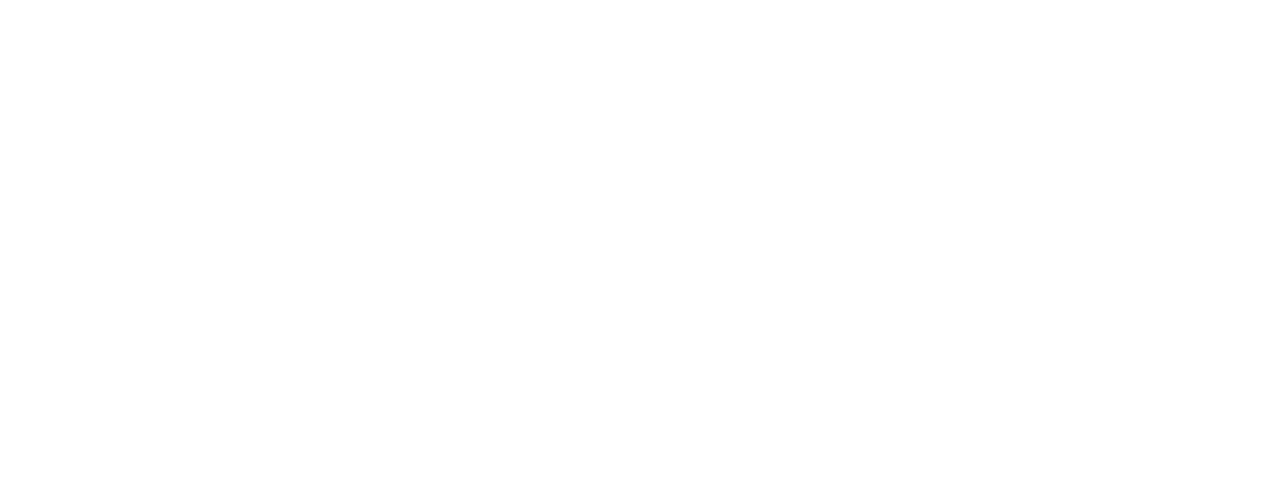
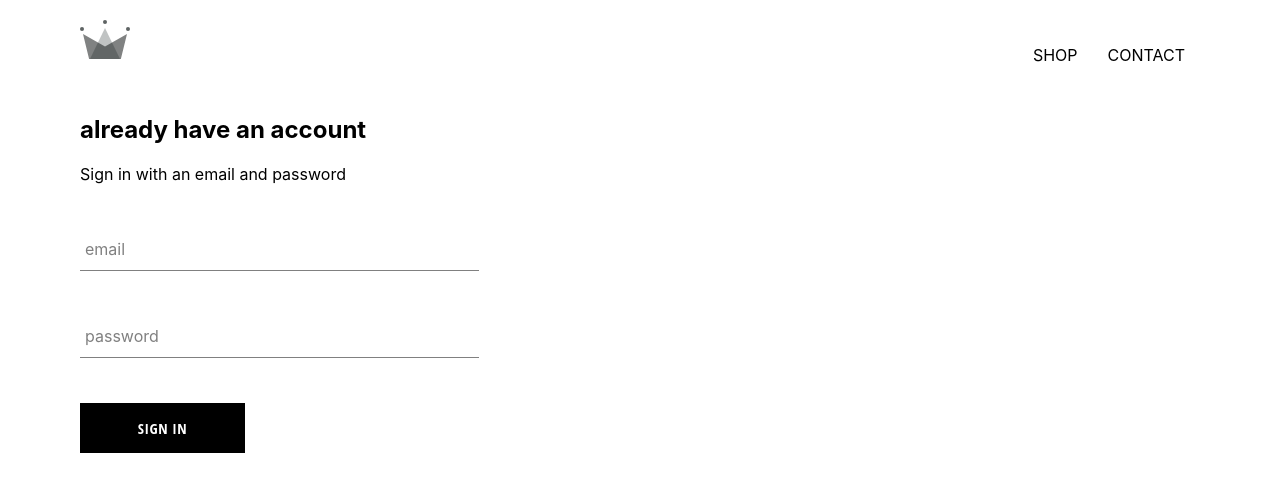
Before and after one commit to Manish4359/React, a React (Create React App) app in the folder crwn-clothing/: page /signin in a window 1280 px wide. Shown: the top 492 px of the page. Built offline with nearby package versions, Linux system fonts and the light colour scheme.

Commit message:
clothing app header and sign in feature added

```diff
--- a/crwn-clothing/src/App.css
+++ b/crwn-clothing/src/App.css
@@ -1,3 +1,8 @@
 body {
   padding: 20px 80px;
 }
+
+a {
+  text-decoration: none;
+  color: black;
+}
--- a/crwn-clothing/src/App.js
+++ b/crwn-clothing/src/App.js
@@ -3,13 +3,17 @@
 import { Switch, Route } from "react-router-dom";
 import HomePage from "./pages/homepage/homepage.component";
 import ShopPage from "./shop/shop.component";
+import SignInAndSignUp from "./components/sign-in-and-sign-up/sign-in-and-sign-up.component";
+import Header from "./components/header/header.component";
 
 function App() {
   return (
     <div className="App">
+      <Header />
       <Switch>
         <Route exact path="/" component={HomePage} />
-        <Route exact path="/shop" component={ShopPage} />
+        <Route path="/shop" component={ShopPage} />
+        <Route path="/signin" component={SignInAndSignUp} />
       </Switch>
     </div>
   );
--- /dev/null
+++ b/crwn-clothing/src/components/custom-button/custom-button.component.jsx
@@ -0,0 +1,11 @@
+import React from "react";
+
+import "./custom-button.styles.scss";
+
+const CustomButton = ({ children, ...otherProps }) => (
+  <button className="custom-button" {...otherProps}>
+    {children}
+  </button>
+);
+
+export default CustomButton;
--- /dev/null
+++ b/crwn-clothing/src/components/custom-button/custom-button.styles.scss
@@ -0,0 +1,22 @@
+.custom-button {
+  min-width: 165px;
+  width: auto;
+  height: 50px;
+  letter-spacing: 0.5px;
+  line-height: 50px;
+  padding: 0 35px 0 35px;
+  font-size: 15px;
+  background-color: black;
+  color: white;
+  text-transform: uppercase;
+  font-family: "Open Sans Condensed";
+  font-weight: bolder;
+  border: none;
+  cursor: pointer;
+
+  &:hover {
+    background-color: white;
+    color: black;
+    border: 1px solid black;
+  }
+}
--- /dev/null
+++ b/crwn-clothing/src/components/form-input/form-input.component.jsx
@@ -0,0 +1,20 @@
+import React from "react";
+
+import "./form-input.styles.scss";
+
+const FormInput = ({ handleChange, label, ...otherProps }) => (
+  <div className="group">
+    <input className="form-input" onChange={handleChange} {...otherProps} />
+    {label ? (
+      <label
+        className={`${
+          otherProps.value.length ? "shrink" : ""
+        } form-input-label`}
+      >
+        {label}
+      </label>
+    ) : null}
+  </div>
+);
+
+export default FormInput;
--- /dev/null
+++ b/crwn-clothing/src/components/form-input/form-input.styles.scss
@@ -0,0 +1,54 @@
+$sub-color: grey;
+$main-color: black;
+
+@mixin shrinkLabel {
+  top: -14px;
+  font-size: 12px;
+  color: $main-color;
+}
+
+.group {
+  position: relative;
+  margin: 45px 0;
+
+  .form-input {
+    background: none;
+    background-color: white;
+    color: $sub-color;
+    font-size: 18px;
+    padding: 10px 10px 10px 5px;
+    display: block;
+    width: 100%;
+    border: none;
+    border-radius: 0;
+    border-bottom: 1px solid $sub-color;
+    margin: 25px 0;
+
+    &:focus {
+      outline: none;
+    }
+
+    &:focus ~ .form-input-label {
+      @include shrinkLabel();
+    }
+  }
+
+  input[type="password"] {
+    letter-spacing: 0.3em;
+  }
+
+  .form-input-label {
+    color: $sub-color;
+    font-size: 16px;
+    font-weight: normal;
+    position: absolute;
+    pointer-events: none;
+    left: 5px;
+    top: 10px;
+    transition: 300ms ease all;
+
+    &.shrink {
+      @include shrinkLabel();
+    }
+  }
+}
--- /dev/null
+++ b/crwn-clothing/src/components/header/header.component.jsx
@@ -0,0 +1,22 @@
+import React from "react";
+import { Link } from "react-router-dom";
+
+import "./header.styles.scss";
+import { ReactComponent as Logo } from "./../../assets/logo.svg";
+
+const Header = () => (
+  <div className="header">
+    <link className="logo-container" to="/"></link>
+    <Logo className="logo" />
+    <div className="options">
+      <Link className="option" to="/shop">
+        SHOP
+      </Link>
+      <Link className="option" to="/Contact">
+        CONTACT
+      </Link>
+    </div>
+  </div>
+);
+
+export default Header;
--- /dev/null
+++ b/crwn-clothing/src/components/header/header.styles.scss
@@ -0,0 +1,25 @@
+.header {
+  height: 70px;
+  width: 100%;
+  display: flex;
+  justify-content: space-between;
+  margin-bottom: 25px;
+
+  .logo-container {
+    height: 100%;
+    width: 70px;
+    padding: 25px;
+  }
+
+  .options {
+    width: 50%;
+    height: 100%;
+    display: flex;
+    align-items: center;
+    justify-content: flex-end;
+
+    .option {
+      padding: 10px 15px;
+    }
+  }
+}
--- /dev/null
+++ b/crwn-clothing/src/components/sign-in-and-sign-up/sign-in-and-sign-up.component.jsx
@@ -0,0 +1,12 @@
+import React from "react";
+
+import SignIn from "../sign-in/sign-in.component";
+import "./sign-in-and-sign-up.styles.scss";
+
+const SignInAndSignUp = () => (
+  <div className="sign-in-and-sign-up">
+    <SignIn />
+  </div>
+);
+
+export default SignInAndSignUp;
--- /dev/null
+++ b/crwn-clothing/src/components/sign-in/sign-in.component.jsx
@@ -0,0 +1,61 @@
+import React from "react";
+
+import FormInput from "../form-input/form-input.component";
+import CustomButton from "../custom-button/custom-button.component";
+import "./sign-in.styles.scss";
+
+class SignIn extends React.Component {
+  constructor(props) {
+    super(props);
+
+    this.state = {
+      email: "",
+      password: "",
+    };
+  }
+
+  handleSubmit = (e) => {
+    e.preventDefault();
+
+    this.setState({ email: "", password: "" });
+  };
+
+  handleChange = (e) => {
+    const { name, value } = e.target;
+
+    this.setState({ [name]: value });
+  };
+
+  render() {
+    return (
+      <div className="sign-in">
+        <h2> already have an account</h2>
+        <span>Sign in with an email and password</span>
+
+        <form onSubmit={this.handleSubmit}>
+          <FormInput
+            type="email"
+            name="email"
+            label="email"
+            value={this.state.email}
+            handleChange={this.handleChange}
+            required
+          />
+
+          <FormInput
+            type="password"
+            name="password"
+            label="password"
+            value={this.state.password}
+            handleChange={this.handleChange}
+            required
+          />
+
+          <CustomButton type="submit">Sign in</CustomButton>
+        </form>
+      </div>
+    );
+  }
+}
+
+export default SignIn;
--- /dev/null
+++ b/crwn-clothing/src/components/sign-in/sign-in.styles.scss
@@ -0,0 +1,3 @@
+.sign-in {
+  width: 30vw;
+}
```
Also changed, not shown: crwn-clothing/src/assets/logo.svg (added), crwn-clothing/src/components/sign-in-and-sign-up/sign-in-and-sign-up.styles.scss (added), crwn-clothing/src/logo.svg (deleted).
